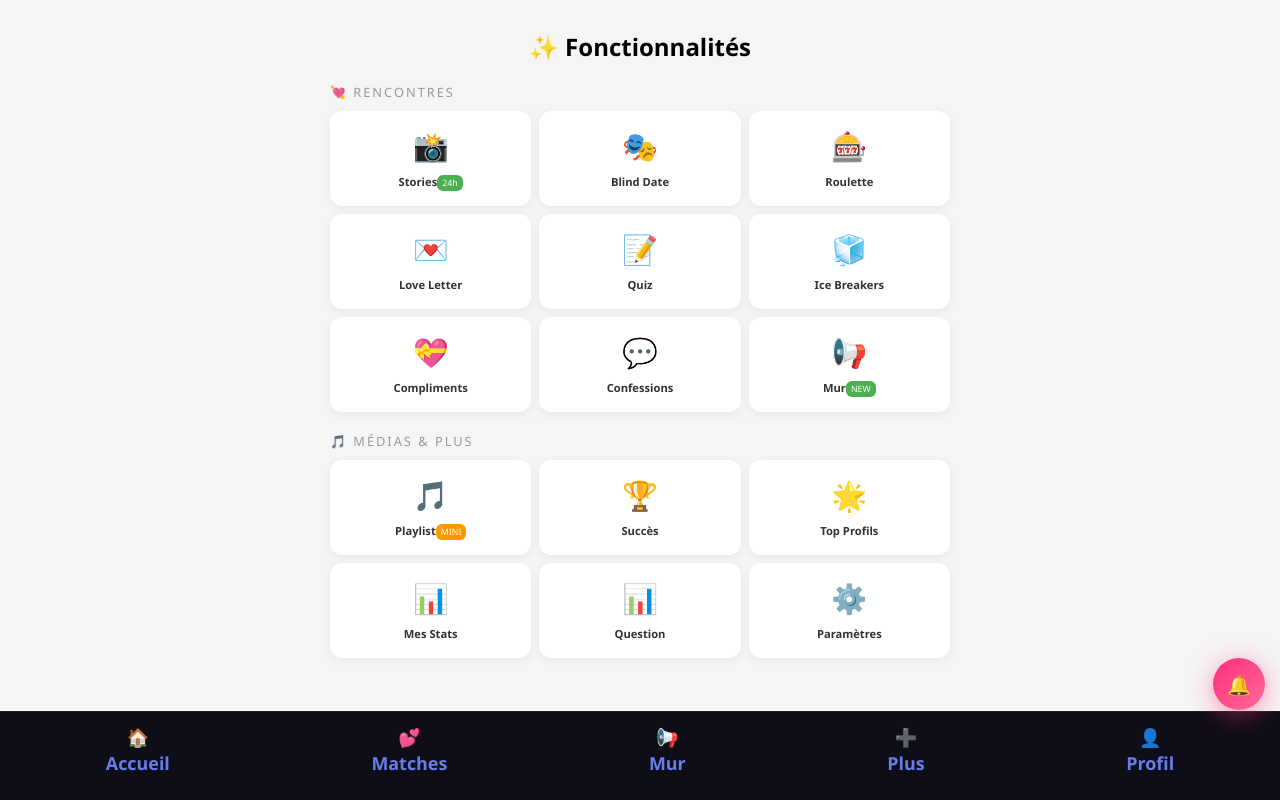
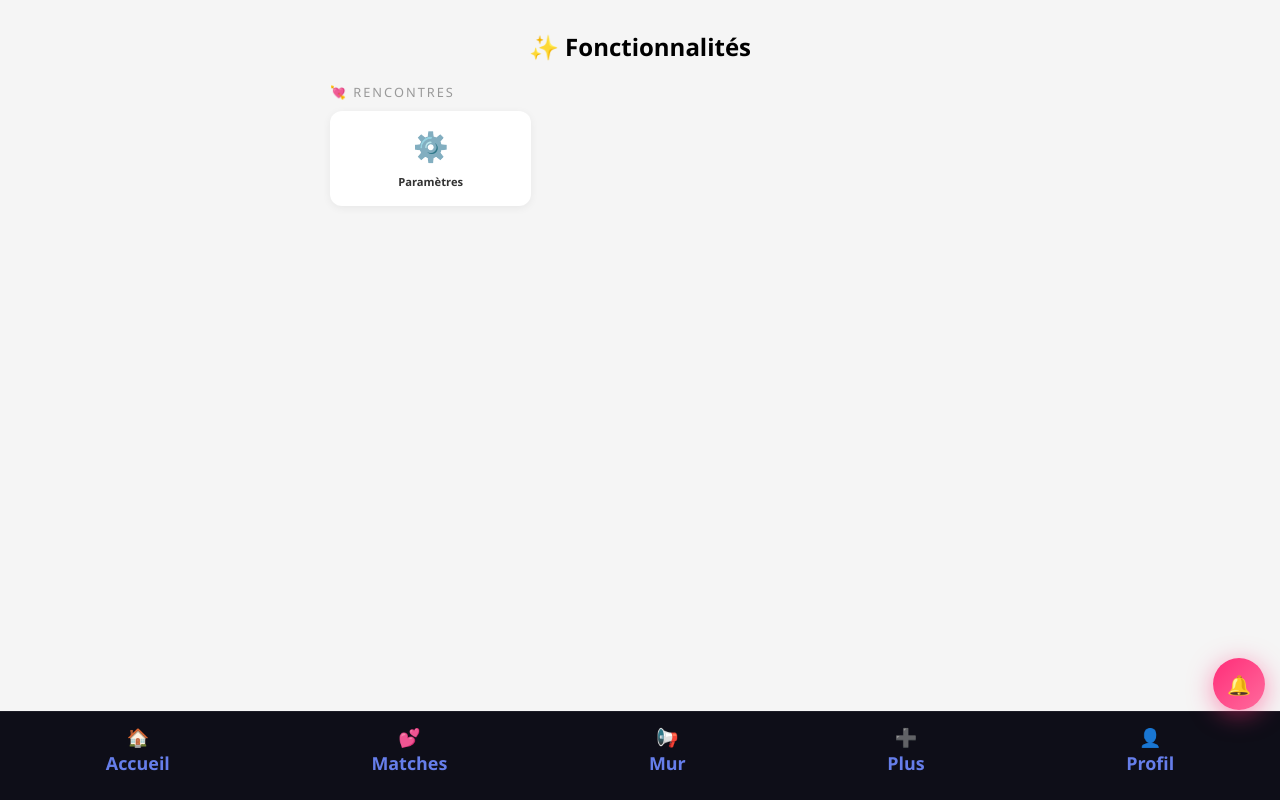
Before and after one commit to bonk28/dating-app, a Flask app: template app/templates/features.html in a window 1280 px wide. Run offline with Flask 3, Linux system fonts and the light colour scheme; the template is opened without the code that fills it, so the values that code supplies are empty.

Commit message:
Suppression playlist,question,quiz,love letter,roulette + succès corrigé

```diff
--- a/app/templates/features.html
+++ b/app/templates/features.html
@@ -39,25 +39,8 @@
 
         <p class="cat-title">💘 Rencontres</p>
         <div class="grid">
-            <a href="/stories" class="card"><span class="icon">📸</span><span class="title">Stories</span><span class="badge b-new">24h</span></a>
-            <a href="/blind-date" class="card"><span class="icon">🎭</span><span class="title">Blind Date</span></a>
-            <a href="/roulette" class="card"><span class="icon">🎰</span><span class="title">Roulette</span></a>
-            <a href="/love-letter" class="card"><span class="icon">💌</span><span class="title">Love Letter</span></a>
-            <a href="/quiz-page" class="card"><span class="icon">📝</span><span class="title">Quiz</span></a>
-            <a href="/icebreakers-page" class="card"><span class="icon">🧊</span><span class="title">Ice Breakers</span></a>
-            <a href="/compliments" class="card"><span class="icon">💝</span><span class="title">Compliments</span></a>
-            <a href="/confessions" class="card"><span class="icon">💬</span><span class="title">Confessions</span></a>
-            <a href="/wall" class="card"><span class="icon">📢</span><span class="title">Mur</span><span class="badge b-new">NEW</span></a>
 
-        </div>
 
-        <p class="cat-title">🎵 Médias & Plus</p>
-        <div class="grid">
-            <a href="/playlist" class="card"><span class="icon">🎵</span><span class="title">Playlist</span><span class="badge b-fun">MINI</span></a>
-            <a href="/achievements-page" class="card"><span class="icon">🏆</span><span class="title">Succès</span></a>
-            <a href="/top-profiles" class="card"><span class="icon">🌟</span><span class="title">Top Profils</span></a>
-            <a href="/my-stats" class="card"><span class="icon">📊</span><span class="title">Mes Stats</span></a>
-            <a href="/daily-question-page" class="card"><span class="icon">📊</span><span class="title">Question</span></a>
             <a href="/settings" class="card"><span class="icon">⚙️</span><span class="title">Paramètres</span></a>
         </div>
     </div>
```
Also changed, not shown: app/main/routes.py (+2 -8 lines), app/templates/achievements_page.html (+36 -14 lines).
